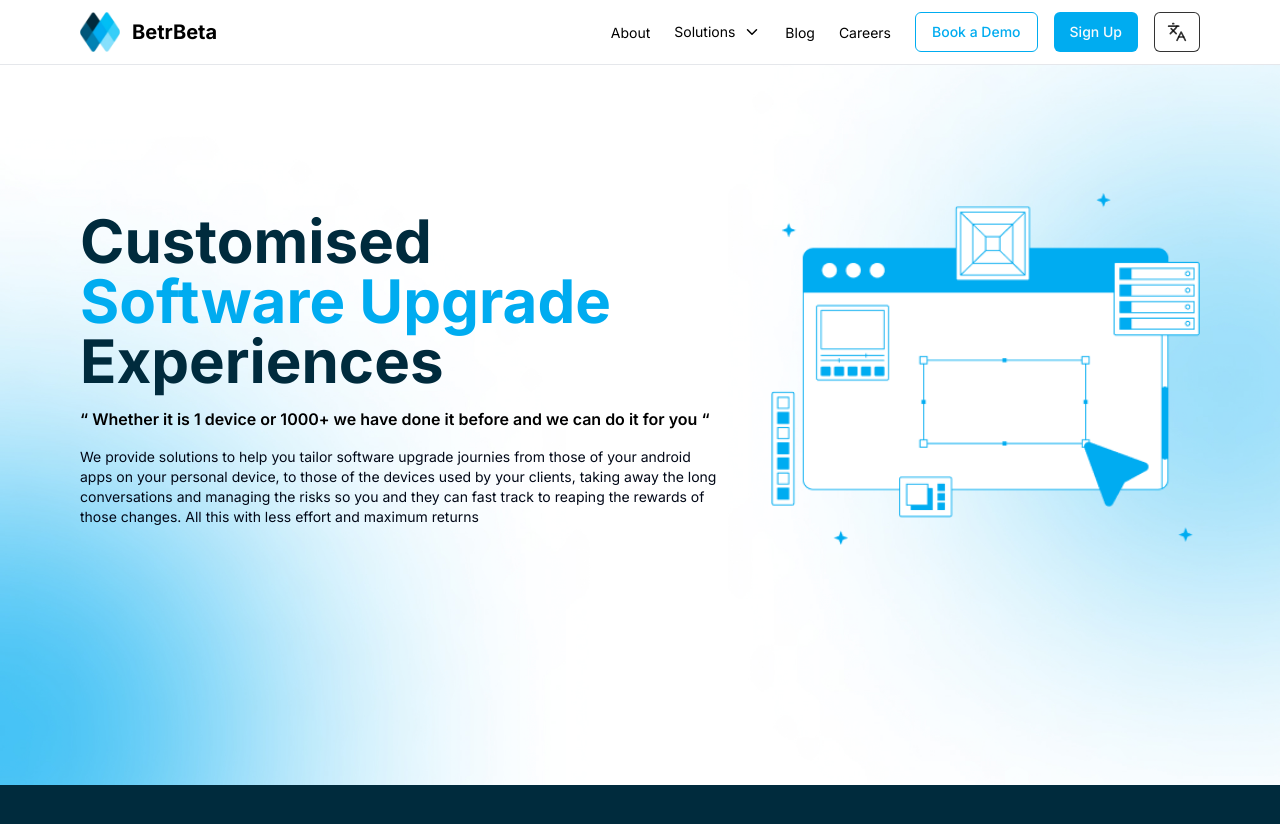
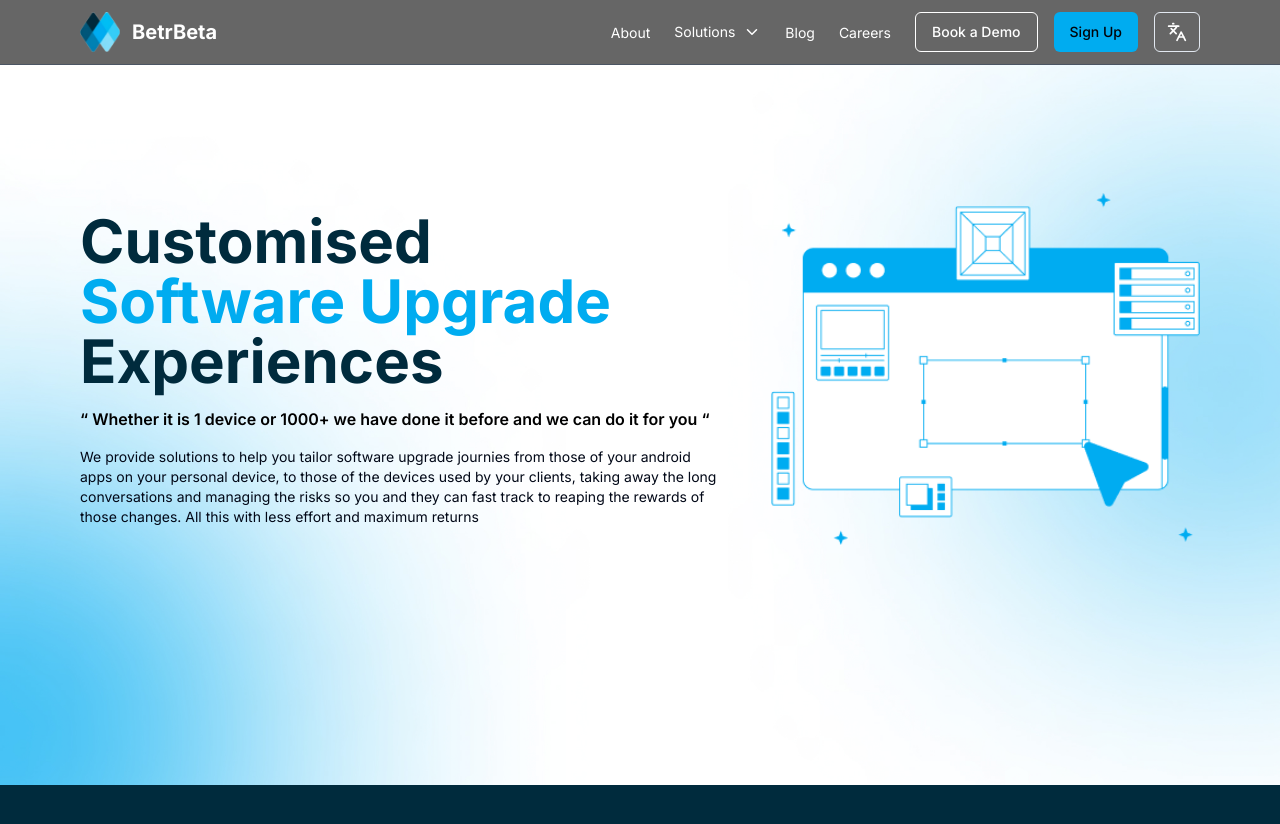
Before and after one commit to adenkesuma/bb-landing-v.2, a Next.js app: page / in a window 1280 px wide. Shown: the top 824 px of the page. Built offline with nearby package versions, Linux system fonts and the light colour scheme.

Commit message:
`style:` change navbar color and implement glassmorphism design

```diff
--- a/src/app/globals.css
+++ b/src/app/globals.css
@@ -11,7 +11,7 @@
     --popover: 0 0% 100%;
     --popover-foreground: 222.2 84% 4.9%;
     --primary: 197 100% 47%;
-    --primary-foreground: 210 40% 98%;
+    --primary-foreground: 220 100% 2%;
     --secondary: 198 100% 12%;
     --secondary-foreground: 222.2 47.4% 11.2%;
     --muted: 210 40% 96.1%;
--- a/src/components/LinkItems.tsx
+++ b/src/components/LinkItems.tsx
@@ -5,7 +5,7 @@ import { SolutionsDropdown } from "."
 
 const LinkItems = () => {
   return (
-    <ul className='flex items-center justify-center gap-6'>
+    <ul className='flex items-center justify-center gap-6 text-white'>
       <li>
         <Link href='/about' className="text-sm">
           About
--- a/src/components/NavButtons.tsx
+++ b/src/components/NavButtons.tsx
@@ -4,7 +4,7 @@ import { Button } from "./ui/button"
 const NavButtons = () => {
   return (
     <div className="flex lg:items-center gap-4 flex-col lg:flex-row">
-      <Button variant='outline' className="border border-primary text-primary hover:text-white hover:bg-primary hover:border-primary bg-white/50">Book a Demo</Button>
+      <Button variant='outline' className="bg-transparent border-white text-white">Book a Demo</Button>
       <Button>Sign Up</Button>
       <div className="hidden lg:block">
         <TranslateButton />
--- a/src/components/Navbar.tsx
+++ b/src/components/Navbar.tsx
@@ -18,7 +18,7 @@ import Logo from '@/../public/assets/logos/CompanyLogo.png'
 
 const Navbar = () => {
   return (
-    <div className="sticky z-10 top-0 inset-x-0 backdrop-blur-xl bg-white/20 border-b border-gray-200">
+    <nav className="sticky z-10 top-0 inset-x-0 backdrop-blur-xl bg-black/60 border-b border-gray-600">
       <header className="relative">
         <MaxWidthWrapper className='py-3'>
           <div className="flex items-center justify-between">
@@ -28,7 +28,7 @@ const Navbar = () => {
                 alt='logo'
                 className='w-10 h-10'
               />
-              <span className='font-bold text-black text-xl'>BetrBeta</span>
+              <span className='font-bold text-white text-xl'>BetrBeta</span>
             </Link>
 
             <div className='lg:flex lg:items-center gap-6 hidden'>
@@ -36,13 +36,13 @@ const Navbar = () => {
               <NavButtons />
             </div>
 
-            <div className='lg:hidden flex items-center gap-4'>
+            <div className='text-white lg:hidden flex items-center gap-4'>
               <div>
                 <Sheet>
                   <SheetTrigger asChild>
                     <Menu className='w-8 h-8' />
                   </SheetTrigger>
-                  <SheetContent className='p-8 flex flex-col justify-between'>
+                  <SheetContent className='p-8 flex flex-col justify-between bg-primary-foreground text-white'>
                     <ul className='flex flex-col gap-6 mt-8'>
                       <li>
                         <Link href='/about' className="text-sm">
@@ -70,7 +70,7 @@ const Navbar = () => {
           </div>
         </MaxWidthWrapper>
       </header>
-    </div>
+    </nav>
   )
 }
 
--- a/src/components/SolutionsDropdown.tsx
+++ b/src/components/SolutionsDropdown.tsx
@@ -16,7 +16,7 @@ const SolutionsDropdown = () => {
           <ChevronDown className="w-[18px] h-[18px]" />
         </p>
       </DropdownMenuTrigger>
-      <DropdownMenuContent className="mt-1 rounded-lg shadow-none">
+      <DropdownMenuContent className="mt-1 rounded-lg shadow-none bg-black/60 text-white backdrop-blur-md border-gray-600">
         <DropdownMenuCheckboxItem className="pl-2">
           Priority Updates Mobile App
         </DropdownMenuCheckboxItem>
--- a/src/components/TranslateButton.tsx
+++ b/src/components/TranslateButton.tsx
@@ -16,11 +16,11 @@ const TranslateButton = () => {
   return (
     <DropdownMenu>
       <DropdownMenuTrigger asChild>
-        <Button variant="outline" className="px-3 bg-white/50 border border-black/80">
-          <Languages className="w-5 h-5 text-black/80" />
+        <Button variant="outline" className="px-3 bg-transparent">
+          <Languages className="w-5 h-5 text-white hover:text-black" />
         </Button>
       </DropdownMenuTrigger>
-      <DropdownMenuContent className="w-56 mr-2 mt-1 shadow-none">
+      <DropdownMenuContent className="w-56 mr-2 mt-1 shadow-none bg-black/60 text-white backdrop-blur-md border-gray-600">
         <DropdownMenuLabel>Language</DropdownMenuLabel>
         <DropdownMenuSeparator />
         <DropdownMenuGroup>
```
Also changed, not shown: public/assets/images/dark-gradient.jpg (added).
